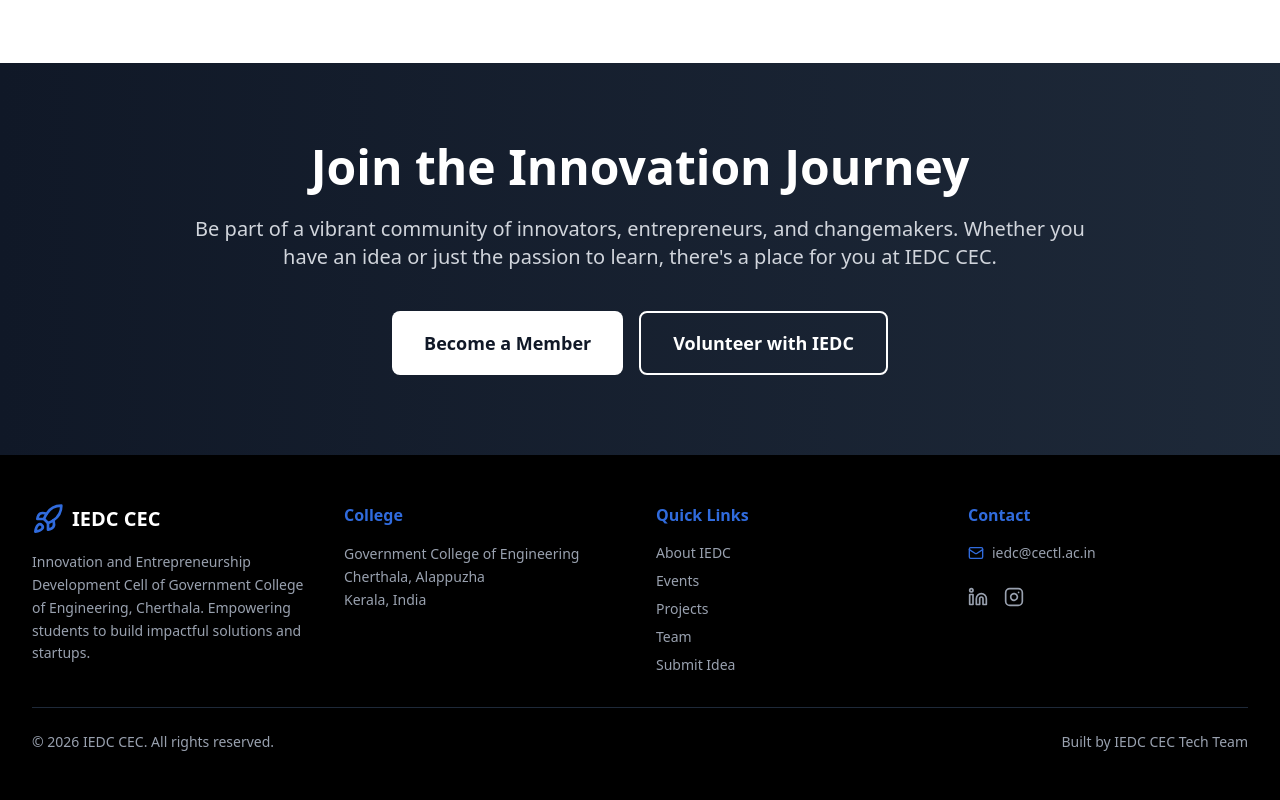
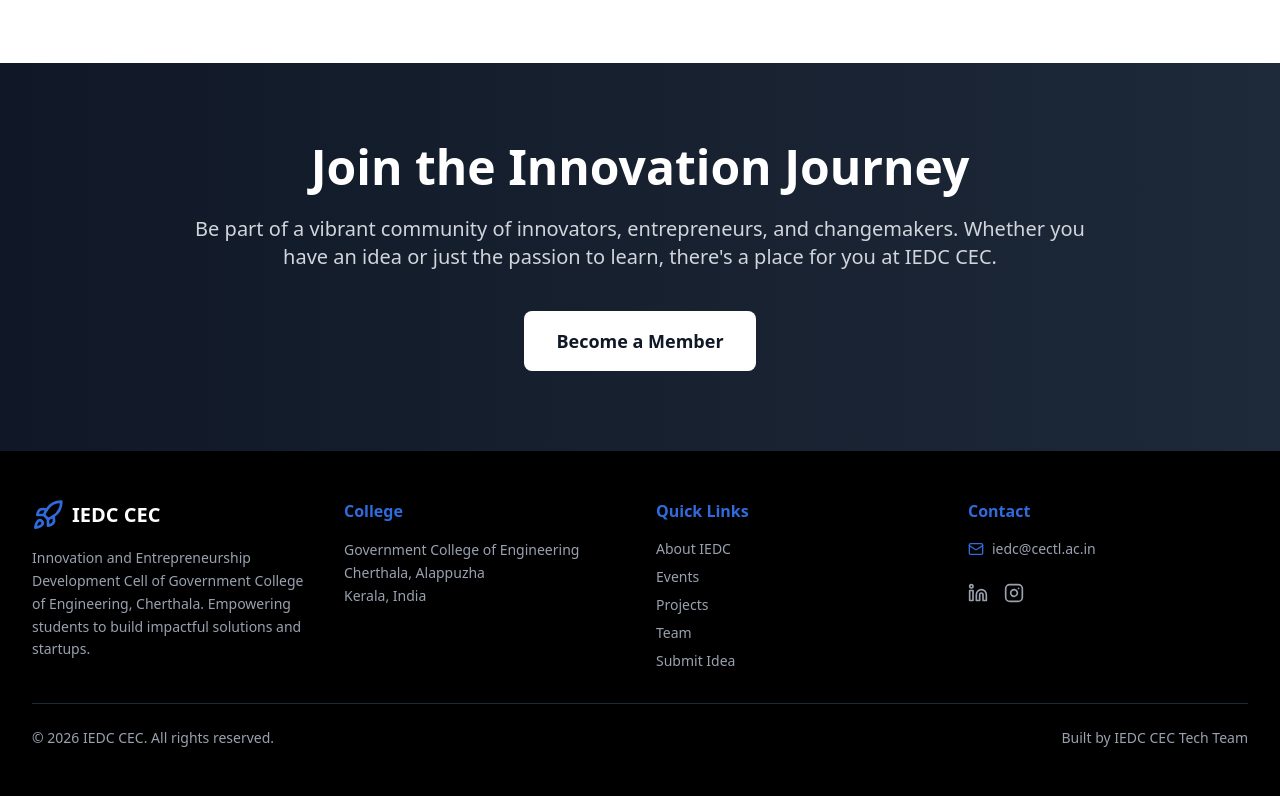
Before and after one commit to F-azy/iedc_cec, a React (Vite) app: page / in a window 1280 px wide. Shown: the part 6284-7084 px from the top of the page. Built offline with nearby package versions, Linux system fonts and the light colour scheme; no server answers.

Commit message:
removed volunteer button

```diff
--- a/src/Components/Landing.jsx
+++ b/src/Components/Landing.jsx
@@ -1176,9 +1176,7 @@ const Landing = () => {
                 >
                   Become a Member
                 </button>
-                <button className="border-2 border-white text-white px-8 py-4 rounded-lg hover:bg-white hover:text-[#101827] transition-all font-semibold text-lg">
-                  Volunteer with IEDC
-                </button>
+
               </div>
             </div>
           ) : (
```
